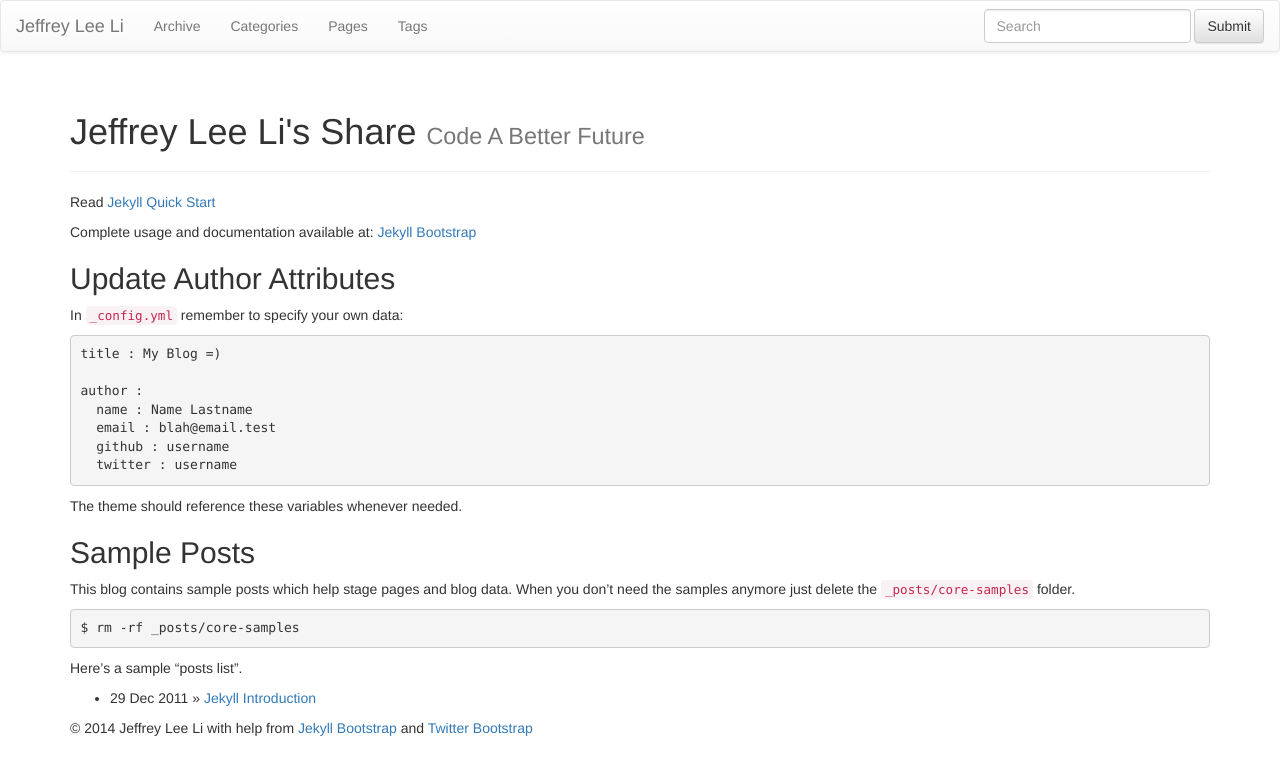
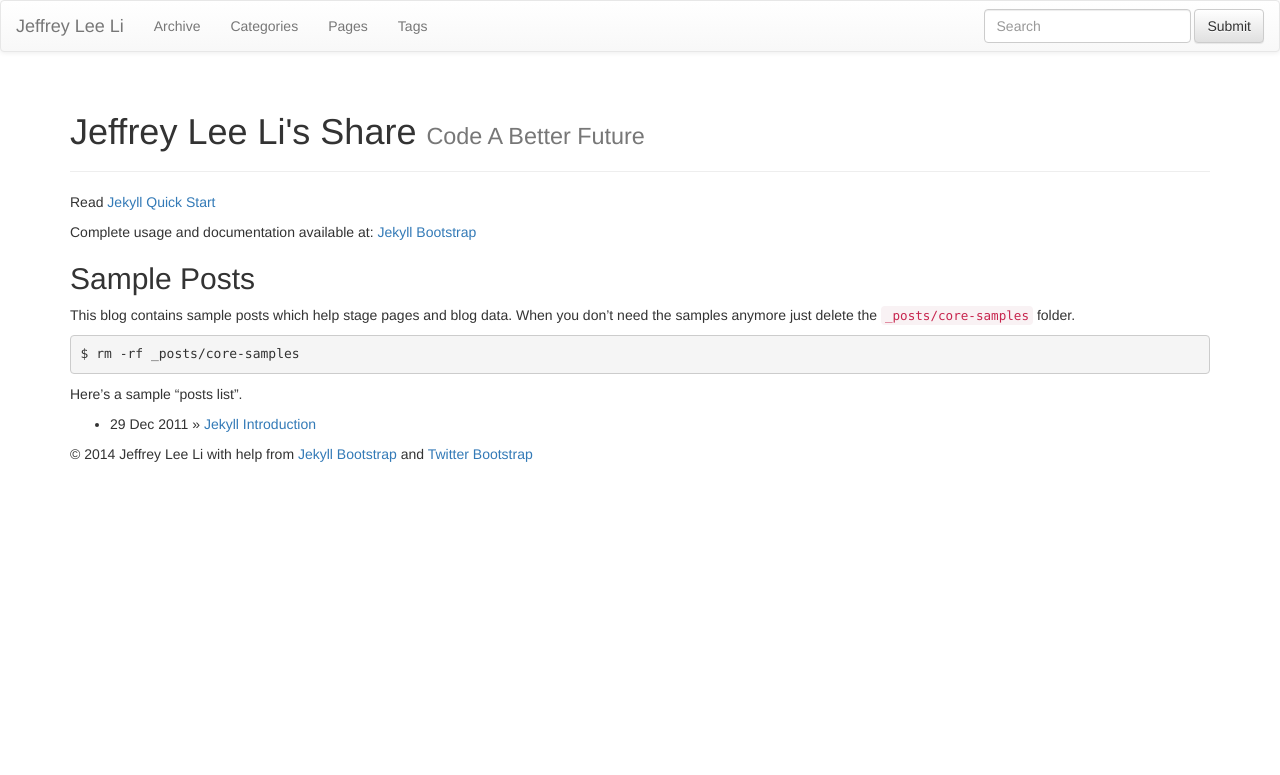
Before and after one commit to JeffreyLeeLi/jeffreyleeli.github.io, a Jekyll site: the page built from index.md, in a window 1280 px wide. Shown: the top 775 px of the page. Built offline with Jekyll 4.4.1, drawn with Linux system fonts in a browser that asks for light colours; nearby versions of some CDN libraries; library files that are not in the unit come from our copies.

Commit message:
remove update author attributes section

```diff
--- a/index.md
+++ b/index.md
@@ -8,20 +8,6 @@
 Read [Jekyll Quick Start](http://jekyllbootstrap.com/usage/jekyll-quick-start.html)
 
 Complete usage and documentation available at: [Jekyll Bootstrap](http://jekyllbootstrap.com)
-
-## Update Author Attributes
-
-In `_config.yml` remember to specify your own data:
-
-    title : My Blog =)
-
-    author :
-      name : Name Lastname
-      email : blah@email.test
-      github : username
-      twitter : username
-
-The theme should reference these variables whenever needed.
 
 ## Sample Posts
 
```
